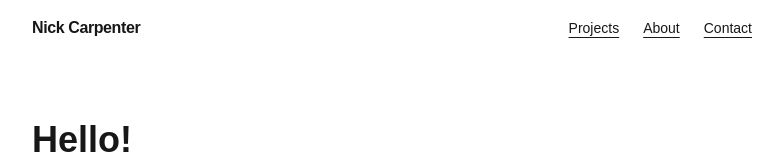
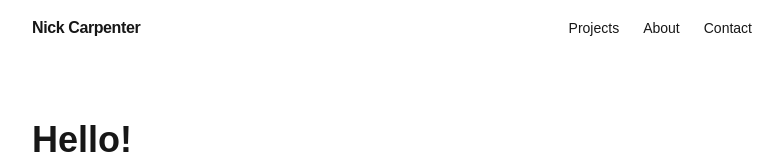
Before and after one commit to nickc32849/personal_website, a Next.js app: page / in a window 1280 px wide. Shown: the top 160 px of the page, without its empty margins (248-1031 px from the left). Built offline with nearby package versions, Linux system fonts and the light colour scheme.

Commit message:
Remove underlines from navbar links

```diff
--- a/app/components/Navbar.tsx
+++ b/app/components/Navbar.tsx
@@ -15,19 +15,19 @@ export default function Navbar() {
           <div className="flex items-center gap-6 text-sm">
             <Link
               href="/projects"
-              className="underline underline-offset-4 hover:opacity-80 transition-opacity"
+              className="hover:opacity-80 transition-opacity"
             >
               Projects
             </Link>
             <Link
               href="/about"
-              className="underline underline-offset-4 hover:opacity-80 transition-opacity"
+              className="hover:opacity-80 transition-opacity"
             >
               About
             </Link>
             <Link
               href="/contact"
-              className="underline underline-offset-4 hover:opacity-80 transition-opacity"
+              className="hover:opacity-80 transition-opacity"
             >
               Contact
             </Link>
```
